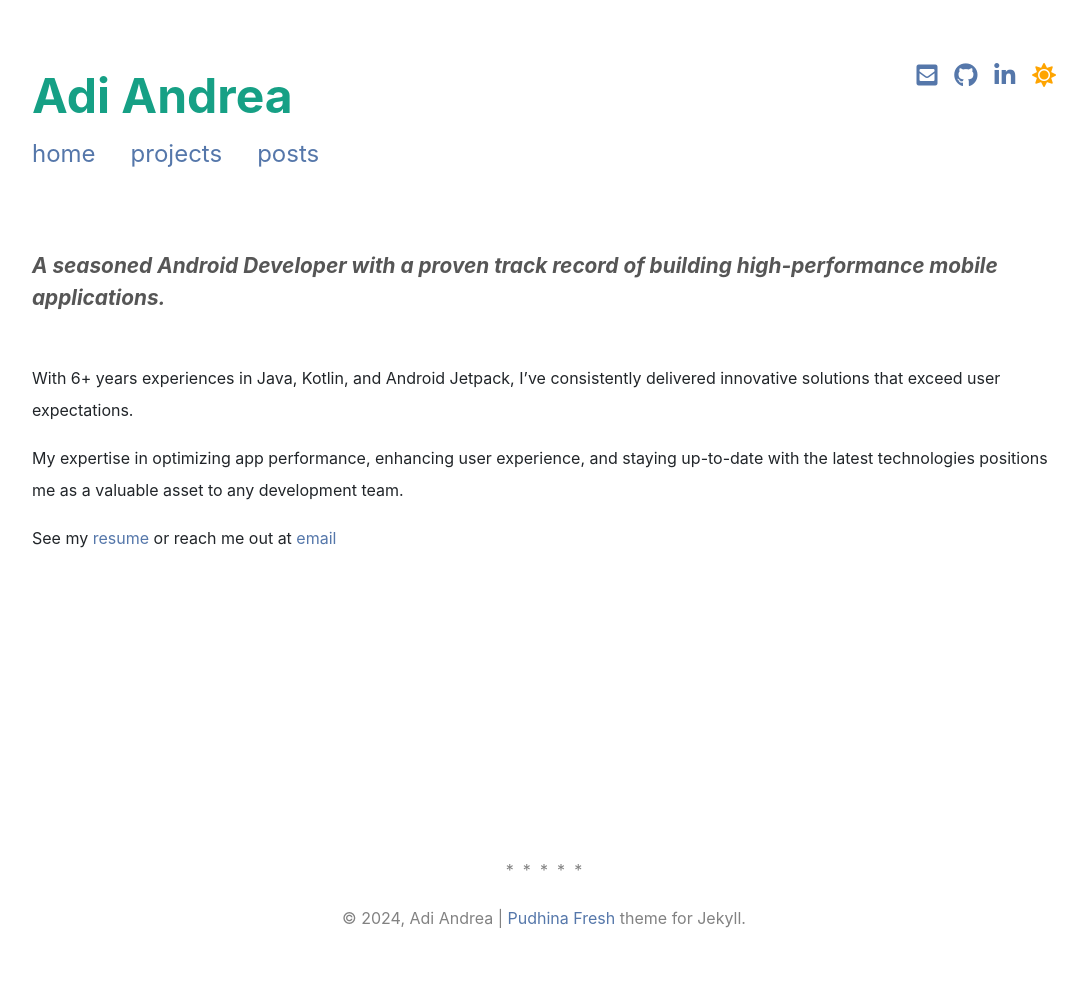
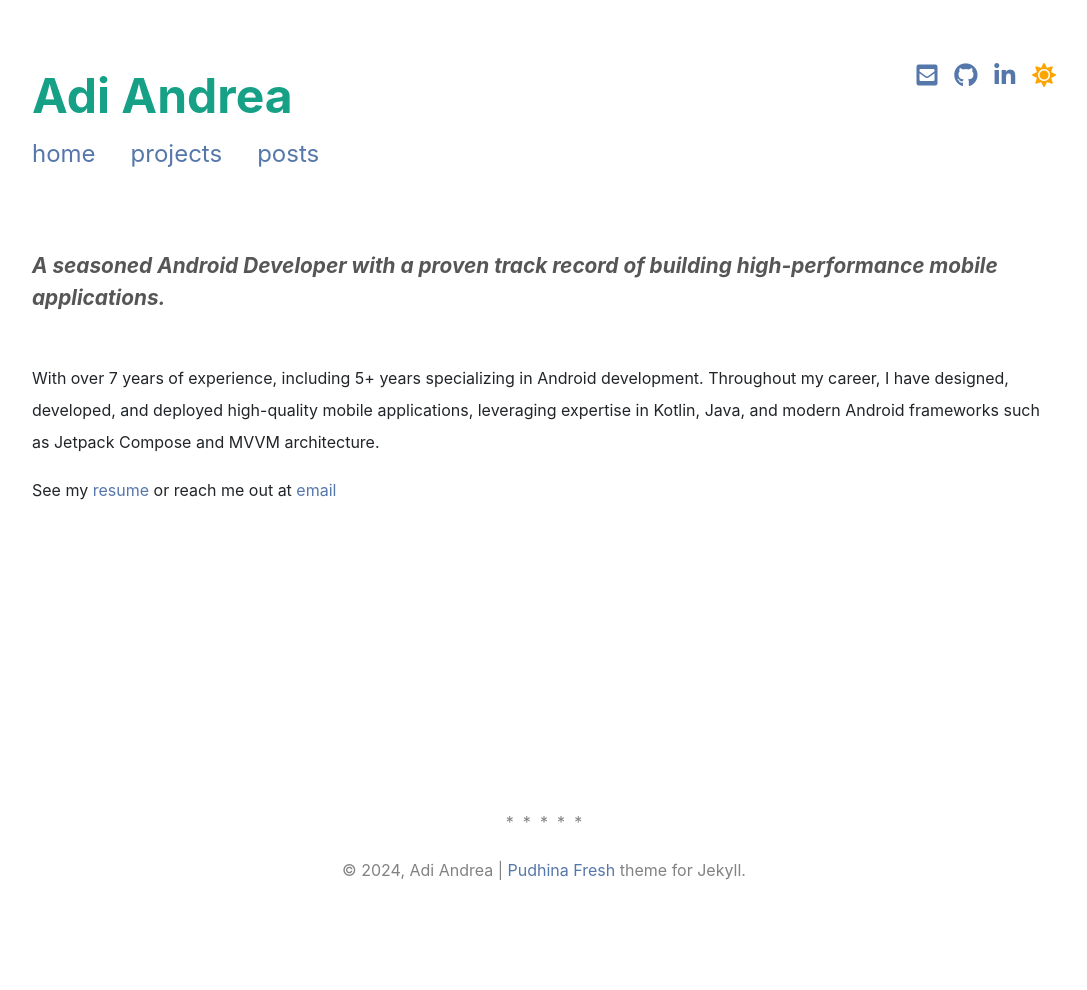
Before and after one commit to dekzitfz/dekzitfz.github.io, a Jekyll site: the page built from index.md, in a window 1280 px wide. Shown: the whole page, without its empty margins (96-1183 px from the left). Built offline with Jekyll 4.4.1, drawn with Linux system fonts in a browser that asks for light colours; nearby versions of some CDN libraries; a style sheet for code colours, icons or effects is not loaded; after the commit the page ends 942 px from its top, so only the background shows below that.

Commit message:
update homepage

```diff
--- a/index.md
+++ b/index.md
@@ -9,9 +9,7 @@ sitemap:
 ---
 <p class="describe-text">A seasoned Android Developer with a proven track record of building high-performance mobile applications.</p>
 <br>
-With 6+ years experiences in Java, Kotlin, and Android Jetpack, I've consistently delivered innovative solutions that exceed user expectations.
-
-My expertise in optimizing app performance, enhancing user experience, and staying up-to-date with the latest technologies positions me as a valuable asset to any development team.
+With over 7 years of experience, including 5+ years specializing in Android development. Throughout my career, I have designed, developed, and deployed high-quality mobile applications, leveraging expertise in Kotlin, Java, and modern Android frameworks such as Jetpack Compose and MVVM architecture.
 
 See my [resume](https://adiandrea.id/resume) or reach me out at [email](mailto:dekz.itfz@gmail.com)
 <!-- This is the index page, describe yourself in few sentences here. Perhaps talk about what you do for living and what you do in your free time. Maybe even leave an [email@address.com](#) or a link to your [resume](#). -->
```
